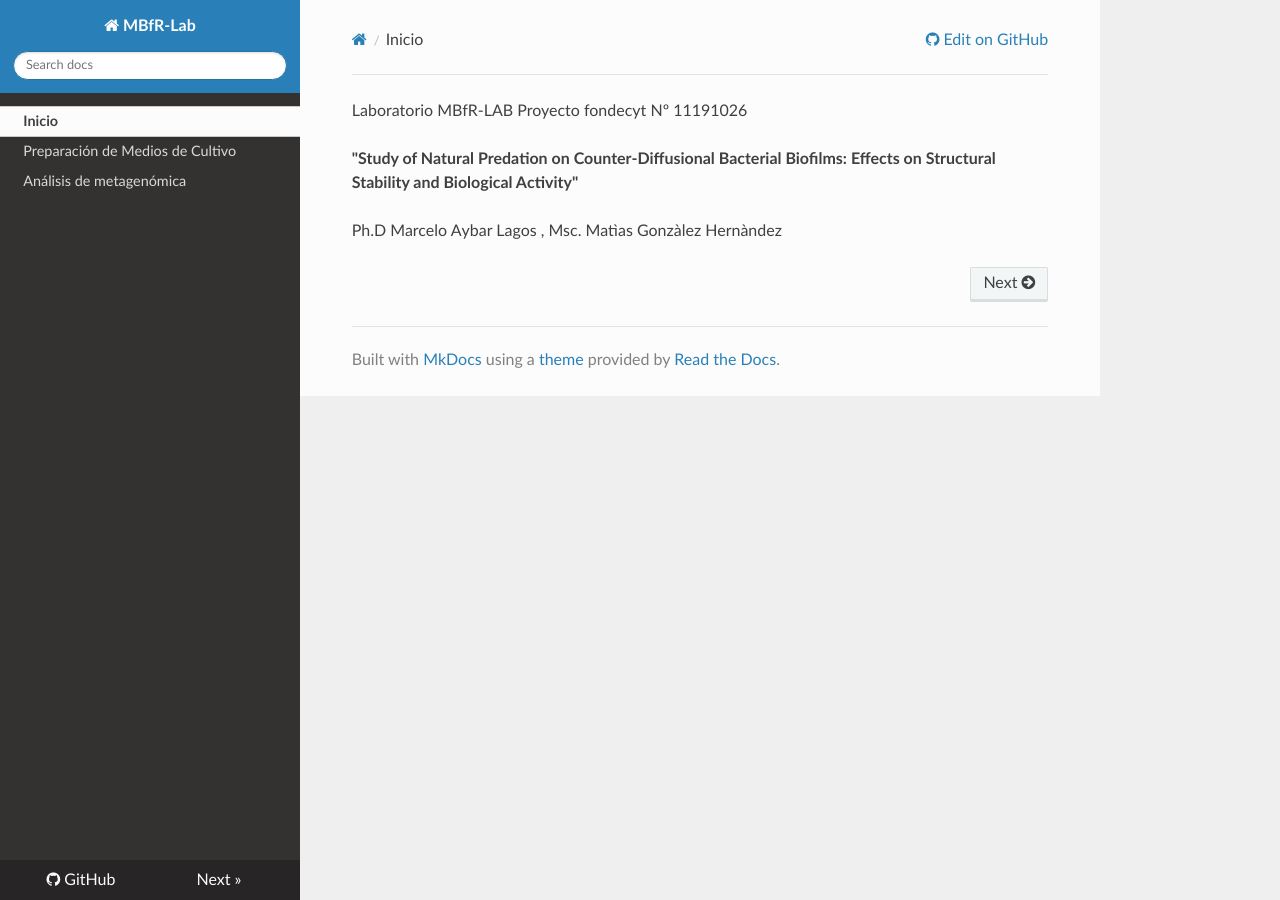
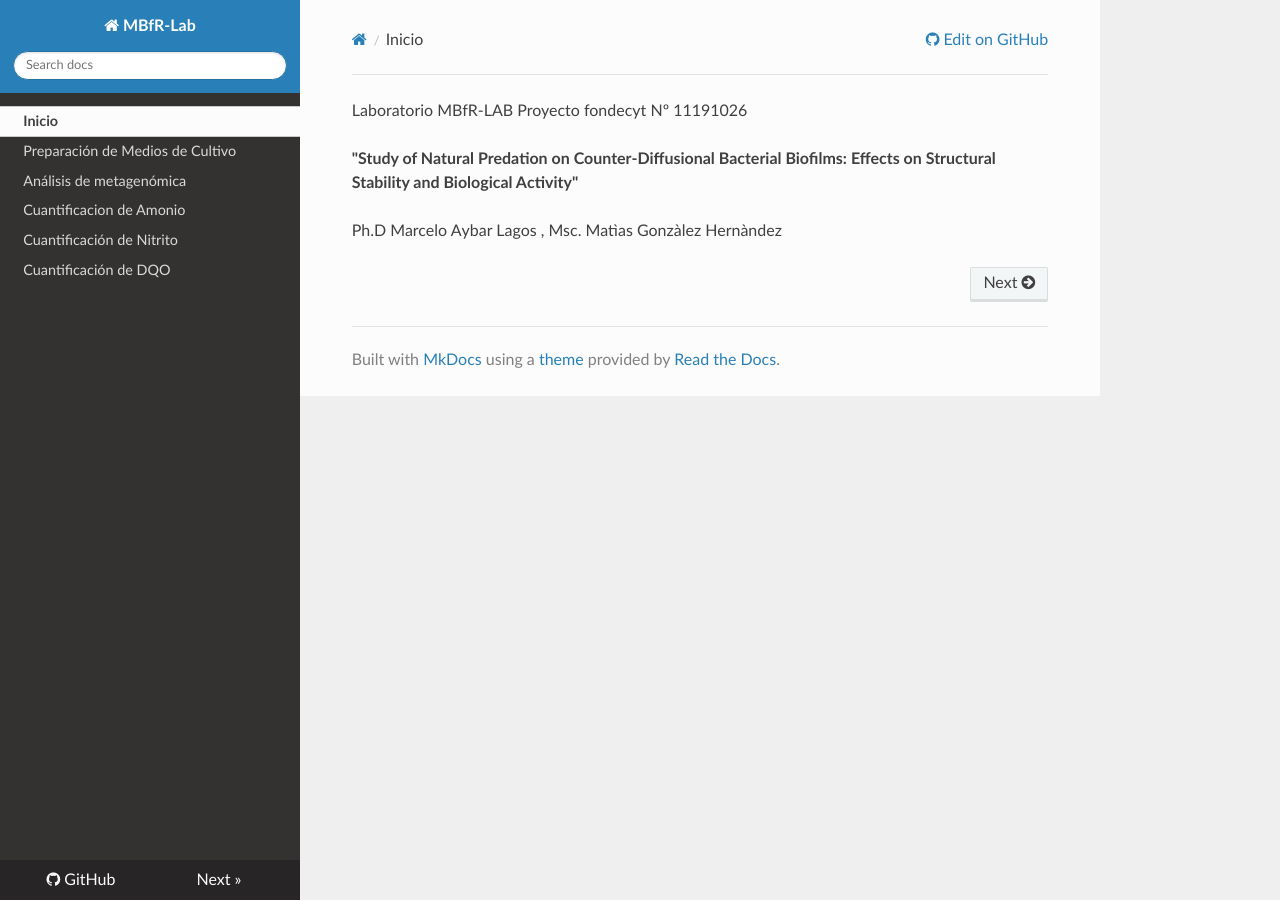
Before and after one commit to Eulogy320/MBfR-Lab, an MkDocs documentation site: the page built from docs/index.md, in a window 1280 px wide. Built offline with MkDocs 1.6.1, drawn with Linux system fonts in a browser that asks for light colours; nearby versions of some CDN libraries.

Commit message:
Update mkdocs.yml

```diff
--- a/mkdocs.yml
+++ b/mkdocs.yml
@@ -5,5 +5,7 @@ nav:
 - Inicio: 'index.md'
 - Preparación de Medios de Cultivo: 'Medios_de_cultivo.md'
 - Análisis de metagenómica: 'metagenomica_pretratamiento.md'
-
+- Cuantificacion de Amonio: 'Cuantificación amonio.md'
+- Cuantificación de Nitrito: 'Cuantificación Nitrito.md'
+- Cuantificación de DQO: 'Demanda Quḿica Oxígeno ( COD - Method 800 Hach).md'
 theme: readthedocs
```
